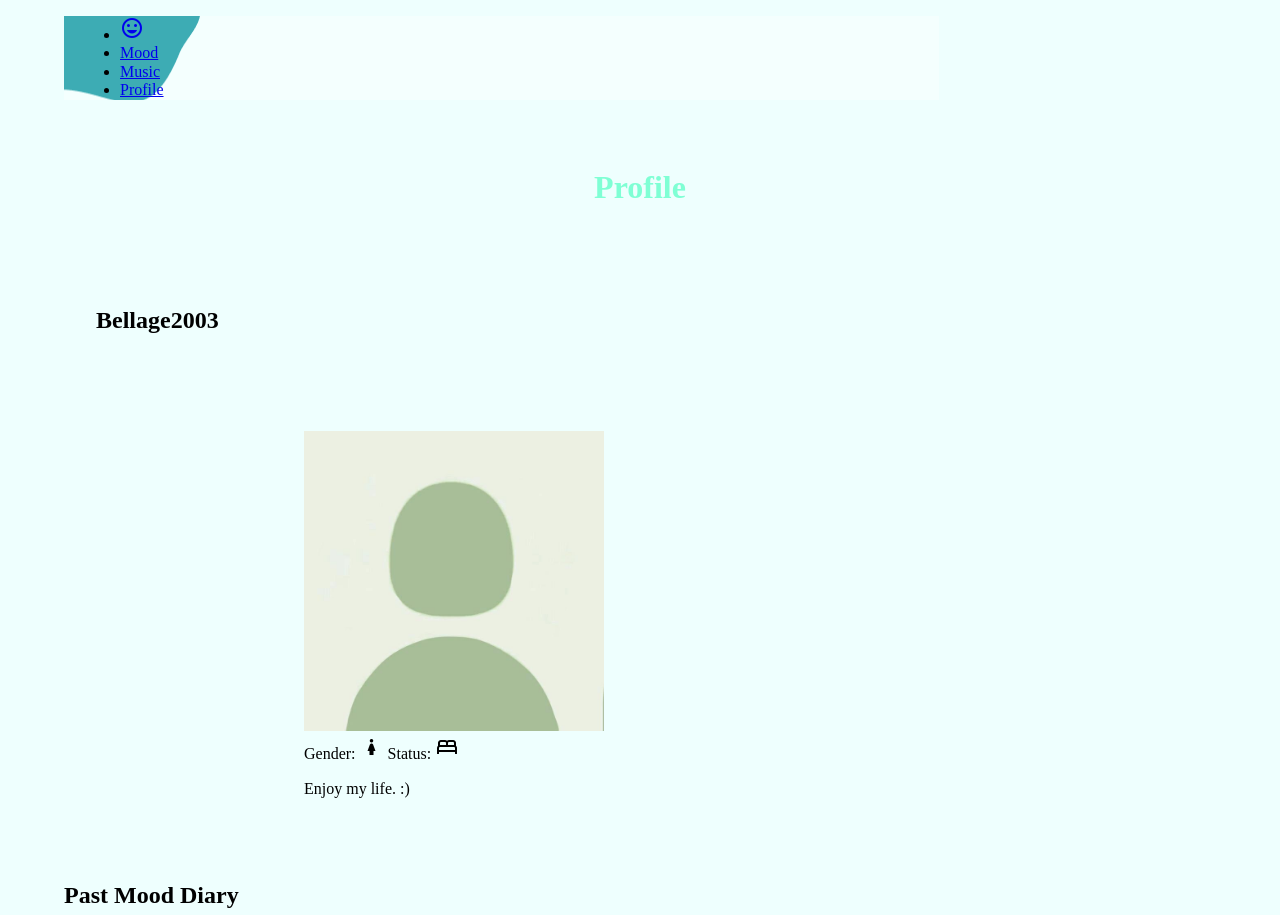
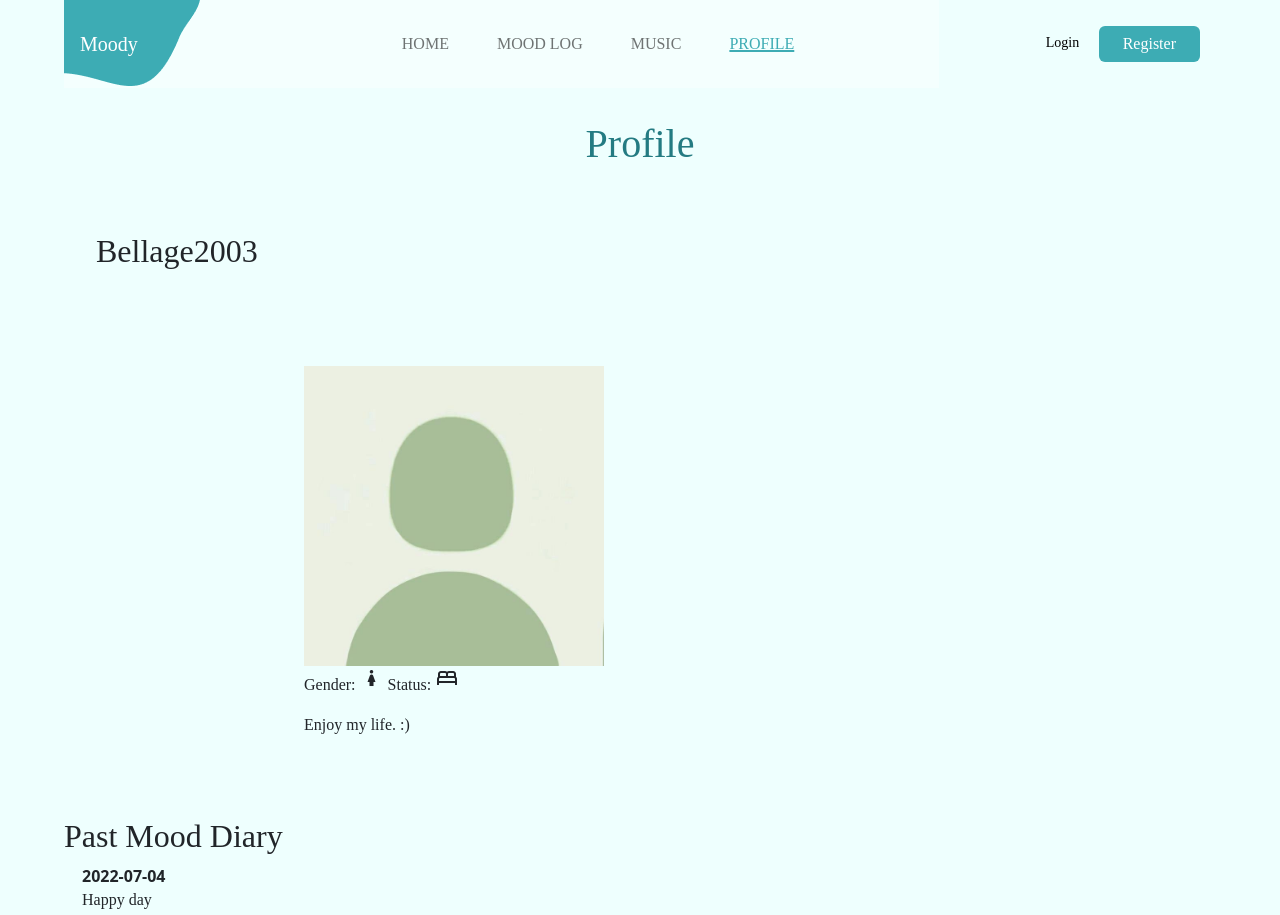
Before and after one commit to info340-au22/project-jzhang5959, a plain HTML site: page profile.html in a window 1280 px wide. Shown: the top 915 px of the page. Drawn offline with nearby package versions, Linux system fonts and the light colour scheme.

Commit message:
add nav to all the files

```diff
--- a/css/style.css
+++ b/css/style.css
@@ -5,6 +5,10 @@
 
 body {
     background-color: #eefffe;
+}
+
+h1, h2, p{
+    font-family: "PT Sans Caption";
 }
 
 /* nav bar */
@@ -38,7 +42,7 @@ nav li {
 
 .sign-register{
     right: 0;
-    font-family: PT Serif Caption;
+    font-family: "PT Serif Caption";
     font-size: 14px;
 }
 
@@ -88,7 +92,6 @@ header {
 
 /* main */
 #home-mood-fill {
-    font-family: "PT Sans Caption";
     text-align: right;
     margin: 3rem 0;
     color: #247B82;
@@ -288,10 +291,7 @@ body {
     margin-right: auto;
 }
 
-.profile-header {
-    color: #7FFFD4;
-    padding: 1rem;
-}
+
 
 p, li {
     margin-top: 0;
--- a/profile.html
+++ b/profile.html
@@ -10,19 +10,48 @@
         rel="stylesheet">
     <!-- This stylesheet will somewhat "normalize" the styling across browsers -->
     <link rel="stylesheet" href="https://cdnjs.cloudflare.com/ajax/libs/normalize/8.0.0/normalize.min.css">
+    <link rel="stylesheet"
+        href="https://cdn.jsdelivr.net/npm/bootstrap@5.2.2/dist/css/bootstrap.min.css">
+  <link href="https://fonts.googleapis.com/icon?family=Material+Icons"
+        rel="stylesheet">
     <link rel="stylesheet" href="css/style.css">
 </head>
 
 <body>
 
-    <nav>
-        <ul>
-            <li><a href="#"><span class="material-icons md-24" aria-label="Home">mood</span></a></li>
-            <li><a href="#mood">Mood</a></li>
-            <li><a href="#music">Music</a></li>
-            <li><a href="#profile">Profile</a></li>
-        </ul>
-    </nav>
+    <nav class="navbar navbar-expand-lg">
+        <div class="container-fluid p-3">
+          <a class="navbar-brand" id="brand-name">Moody</a>
+
+          <div class="collapse navbar-collapse" id="navbarMenu">
+            <div class="nav-bar-items">
+                <ul class="navbar-nav me-auto">
+
+                    <li class="nav-item">
+                      <a class="nav-link"  href="index.html">HOME</a>
+                    </li>
+
+                    <li class="nav-item">
+                      <a class="nav-link" href="mood-log.html">MOOD LOG</a>
+                    </li>
+
+                    <li class="nav-item">
+                      <a class="nav-link" href="music.html">MUSIC</a>
+                    </li>
+
+                    <li class="nav-item">
+                      <a class="nav-link" href="profile.html" aria-current="page" id="current-page">PROFILE</a>
+                    </li>
+                  </ul>
+            </div>
+          </div>
+
+          <div class="sign-register">
+            <a href="#" class="login">Login</a>
+            <button class="btn btn-dark px-4" id="primary-bt">Register</button>
+          </div>
+        </div>
+      </nav>
 
     <header>
         <div class="profile-header">
```
Also changed, not shown: mood-log.html (+31 -1 lines).
